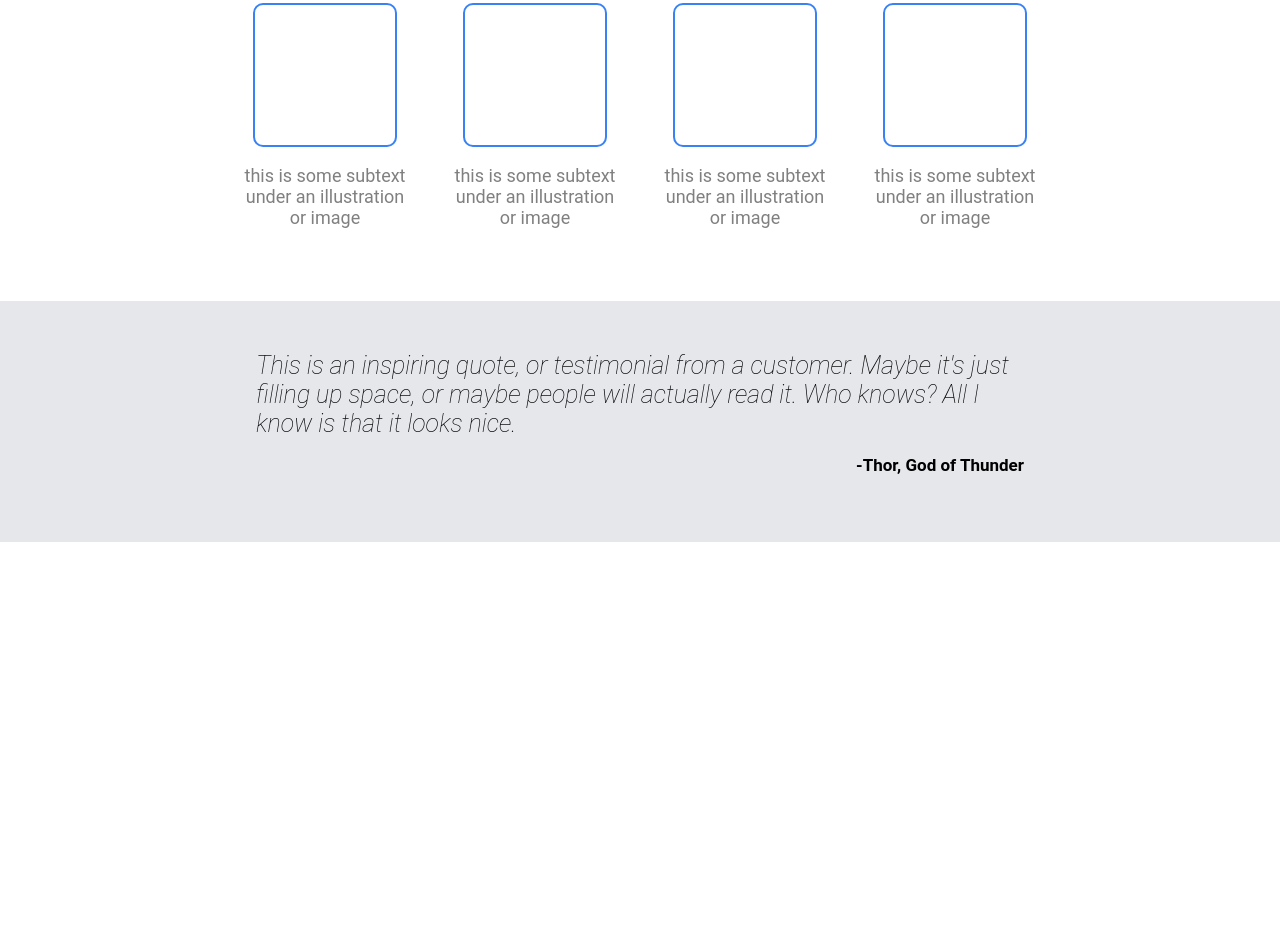
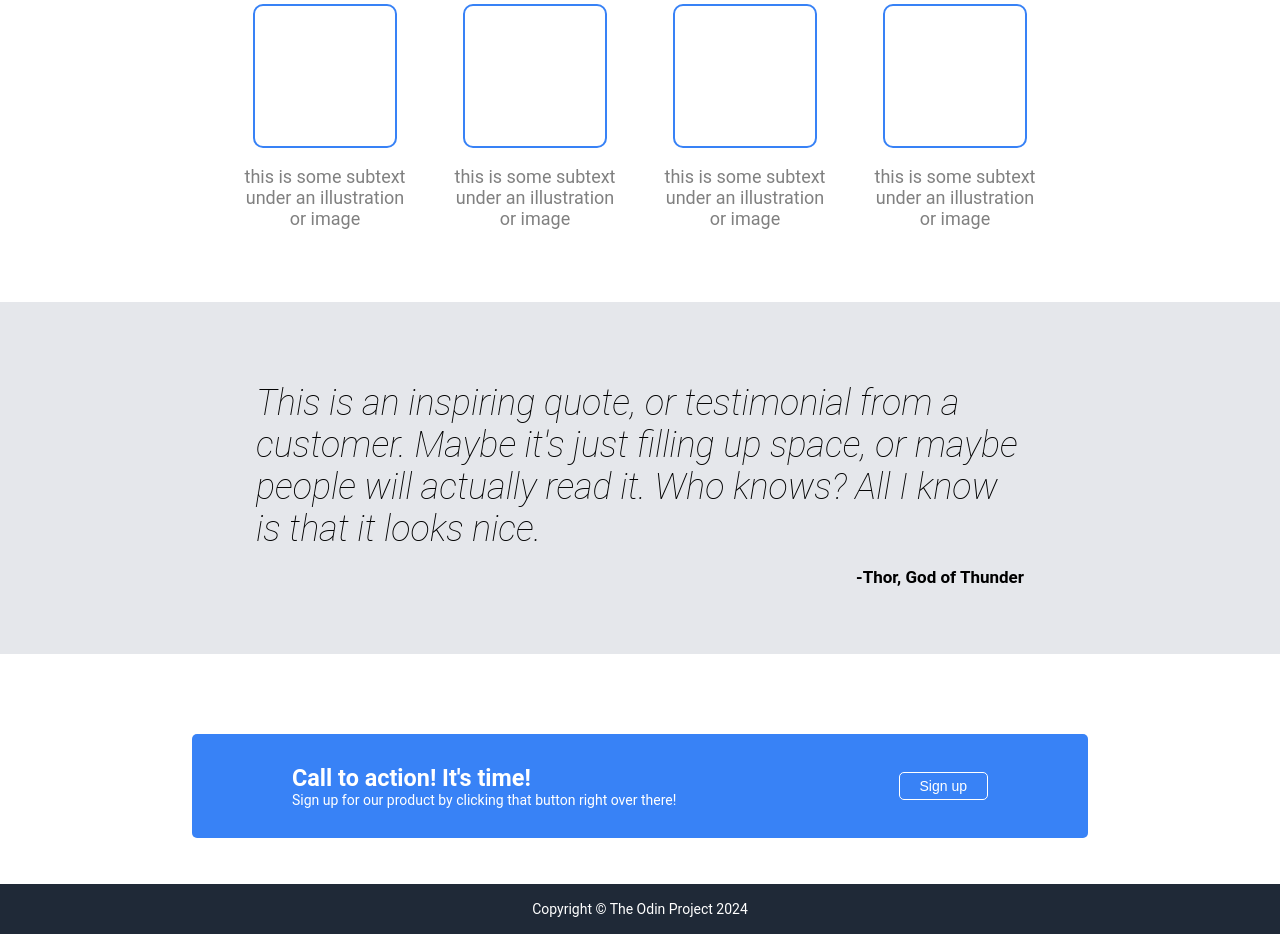
Before and after one commit to 2oothpick/odin-recipes, a plain HTML site: page landing_page/index.html in a window 1280 px wide. Shown: the part 479-1413 px from the top of the page. Before the commit the page ends 1021 px from the top, so only its background shows below. Drawn offline with Linux system fonts and the light colour scheme.

Commit message:
Add footer

```diff
--- a/landing_page/index.html
+++ b/landing_page/index.html
@@ -29,7 +29,7 @@
                     <div>
                         <h1>This website is awsome</h1>
                         <p>This website has some subtext that goes under the maing
-                            title. It's a smaller font and the coler is lower contrast
+                            title. It's a smaller font and the colrr is lower contrast
                         </p>
                         <button type="button">Sign up</button>
                     </div>
@@ -84,12 +84,23 @@
                 </p>
                 <p>-Thor, God of Thunder</p>
             </div>
-
+        </section>
+        <section class="section-4">
+            <div>
+                <div class="action">
+                    <div>
+                        <h3>Call to action! It's time!</h3>
+                        <p>
+                            Sign up for our product by clicking that button right over there!
+                        </p>
+                    </div>
+                    <button type="button">Sign up</button>
+                </div>
+            </div>
         </section>
 
-
         <footer>
-
+            Copyright © The Odin Project 2024
         </footer>
     </body>
 
--- a/landing_page/styles/styles.css
+++ b/landing_page/styles/styles.css
@@ -6,6 +6,8 @@ body {
     font-size: 20px;
     font-family: Roboto;
     min-height: 100vh;
+    display: flex;
+    flex-direction: column;
 }
 
 /* first section */
@@ -41,7 +43,7 @@ header {
 
 .header-links div {
     margin: 20px 20px 0px 0px;
-    color: #e5e7eb;
+    color: #b1b2b2;
     font-size: 18px;
 }
 
@@ -64,7 +66,7 @@ header {
 .flex-container-1 div p {
     margin-top: 0px;
     margin-bottom: 10px;
-    color: #e5e7eb;
+    color: #babcbf;
     font-size: 18px;
 }
 
@@ -82,12 +84,12 @@ header {
 }
 
 button {
-    background-color:  #3882F6;
+    background-color: #3882F6;
     border: 0px;
     color: white;
     border-radius: 5px;
     padding: 5px 20px;
-    font-size: 10px
+    font-size: 14px
 }
 
 /* section 2 */
@@ -139,7 +141,7 @@ button {
 /* section 3 */
 .section-3 {
     width: 100%;
-    padding: 50px 0px;
+    padding: 80px 0px 50px 0px;
     background-color: #E5E7EB;
 }
 
@@ -149,7 +151,7 @@ button {
 }
 
 .section-3 div p:nth-child(1) {
-    font-size: 25px;
+    font-size: 36px;
     margin: 0px;
     text-align: left;
     font-style: italic;
@@ -163,3 +165,56 @@ button {
     text-align: right;
     color: black;
 }
+
+/* Section 4 */
+.section-4 {
+    width: 100%;
+    height: 50px;
+    background-color: #ffffff;
+    padding: 80px 0px 100px 0px;
+}
+
+.section-4>div {
+    max-width: 70%;
+    margin: auto;
+    background-color: #3882F6;
+    border-radius: 5px;
+}
+
+
+.action {
+    display: flex;
+    justify-content: space-between;
+    align-items: center;
+    color: white;
+    padding: 30px 100px;
+    max-height: 50%;
+}
+
+.action h3,
+.action p {
+    margin: 0px;
+    flex-shrink: 1;
+}
+
+.action p {
+    font-size: 14px
+}
+
+.section-4 button {
+    border: 1px solid white;
+}
+
+/* footer */
+footer {
+    background-color: #1f2937;
+    color: white;
+    font-size: 14px;
+    display: flex;
+    justify-content: center;
+    align-items: center;
+    width: 100%;
+    height: 50px;
+    margin-top: auto;
+
+}
```
